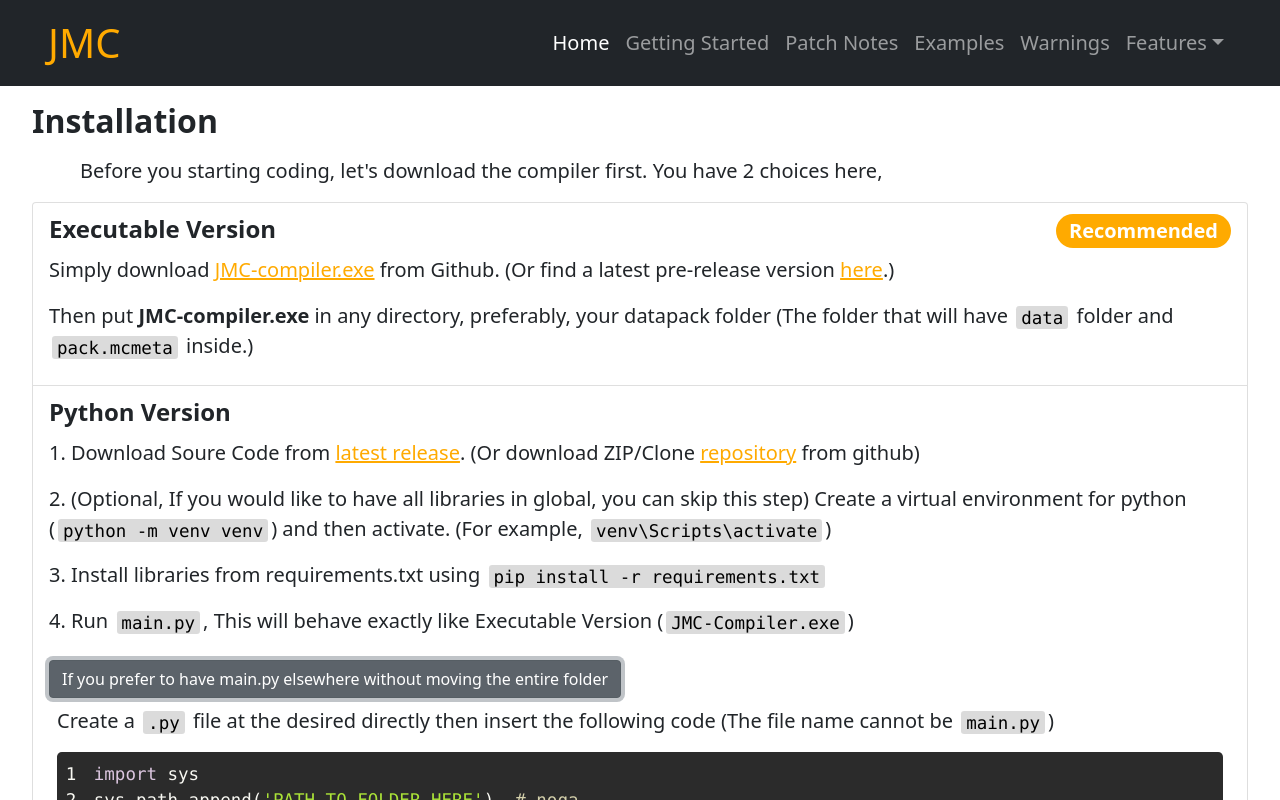
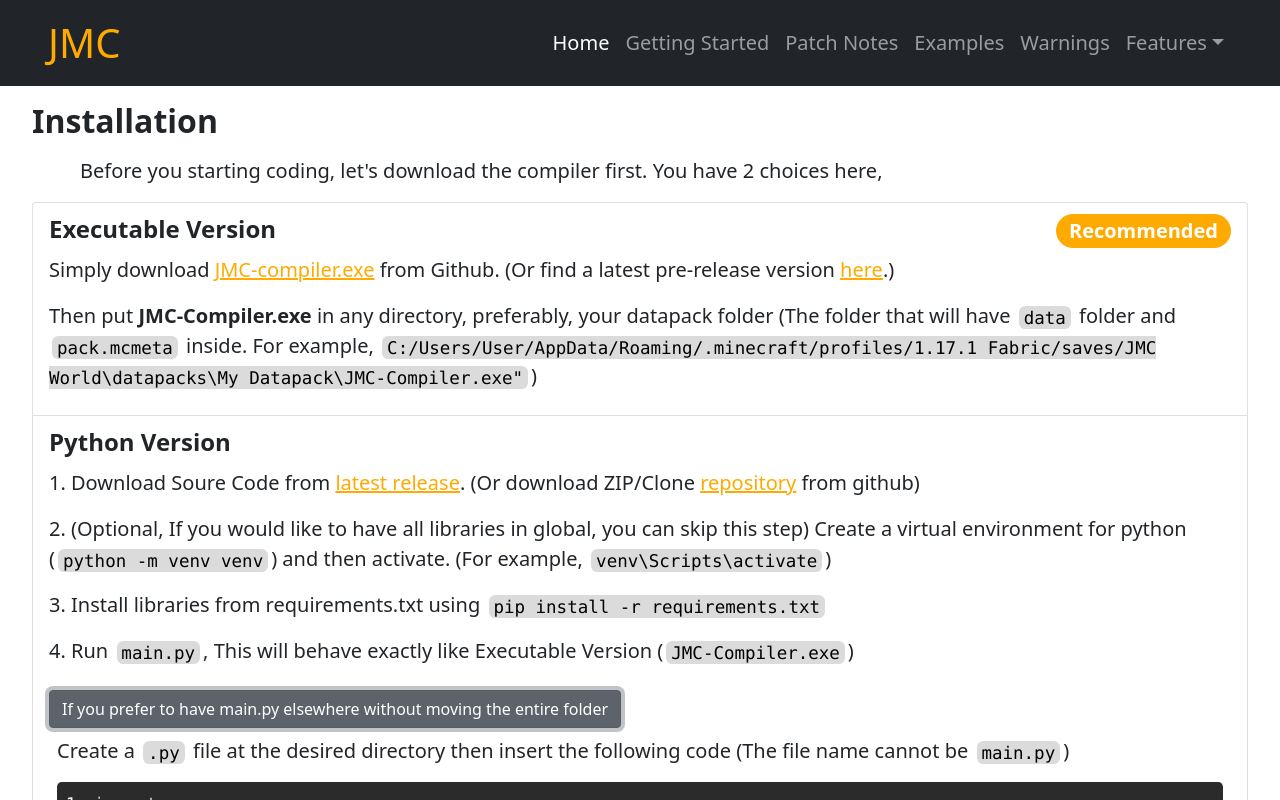
Before and after one commit to WingedSeal/docs.jmc, a React (Create React App) app: page /docs.jmc/getting-started in a window 1280 px wide. Both pictures are taken after a click on the button 335 px from the left and 679 px from the top of the page. Shown: the top 800 px of the page. Built offline with nearby package versions, Linux system fonts and the light colour scheme; the HTML template or start-up script is replaced by a standard one.

Commit message:
Fix typos

```diff
--- a/src/App.scss
+++ b/src/App.scss
@@ -44,5 +44,5 @@
     margin: 0 0.2rem;
     color: rgb(0, 0, 0);
     padding: 0.1rem 0.3rem;
-    border-radius: 0.2rem;
+    border-radius: 0.4rem;
 }
--- a/src/pages/GettingStarted.js
+++ b/src/pages/GettingStarted.js
@@ -22,7 +22,7 @@
                         </div>
                         <p>Simply download <a href="https://github.com/WingedSeal/jmc/releases/latest/download/JMC-Compiler.exe" rel="noopener noreferrer">JMC-compiler.exe</a> from
                             Github. (Or find a latest pre-release version <a href="https://github.com/WingedSeal/jmc/releases" target="_blank" rel="noopener noreferrer">here</a>.)</p>
-                        <p>Then put <span className="fw-bold">JMC-compiler.exe</span> in any directory, preferably, your datapack folder (The folder that will have <code className='code'>data</code> folder and <code className='code'>pack.mcmeta</code> inside.)</p>
+                        <p>Then put <span className="fw-bold">JMC-Compiler.exe</span> in any directory, preferably, your datapack folder (The folder that will have <code className='code'>data</code> folder and <code className='code'>pack.mcmeta</code> inside. For example, <code className='code'>C:/Users/User/AppData/Roaming/.minecraft/profiles/1.17.1 Fabric/saves/JMC World\datapacks\My Datapack\JMC-Compiler.exe"</code>)</p>
                     </ListGroup.Item>
                     <ListGroup.Item as="li" className="fs-5 d-flex flex-column">
                         <div className="d-flex align-items-baseline flex-wrap-reverse justify-content-center justify-content-sm-between">
@@ -42,12 +42,12 @@
                         </Button>
                         <Collapse in={openMainPy}>
                             <div id="move_main_py" className='m-2'>
-                                <p>Create a <code className='code'>.py</code> file at the desired directly then insert the following code (The file name cannot be <code className='code'>main.py</code>)</p>
+                                <p>Create a <code className='code'>.py</code> file at the desired directory then insert the following code (The file name cannot be <code className='code'>main.py</code>)</p>
                                 <CodeBlock code={`import sys
 sys.path.append('PATH_TO_FOLDER_HERE')  # noqa
 import main  # type: ignore
 main.main()`} language='python' />
-                                <p>And replace <code className='code'>PATH_TO_FOLDER_HERE</code> with pure window path to <code className='code'>main.py</code>'s parent directory you downloaded. For example, if my main.py's path is <code className="code">D:/Users/User/Documents/GitHub/JMC</code></p>
+                                <p>And replace <code className='code'>PATH_TO_FOLDER_HERE</code> with pure window path to <code className='code'>main.py</code>'s parent directory you downloaded. For example, if my main.py's path is <code className="code">D:/Users/User/Documents/GitHub/JMC/main.py</code></p>
                                 <code className="code">run.py</code>
                                 <CodeBlock code={`import sys
 sys.path.append('D:/Users/User/Documents/GitHub/JMC')  # noqa
```
